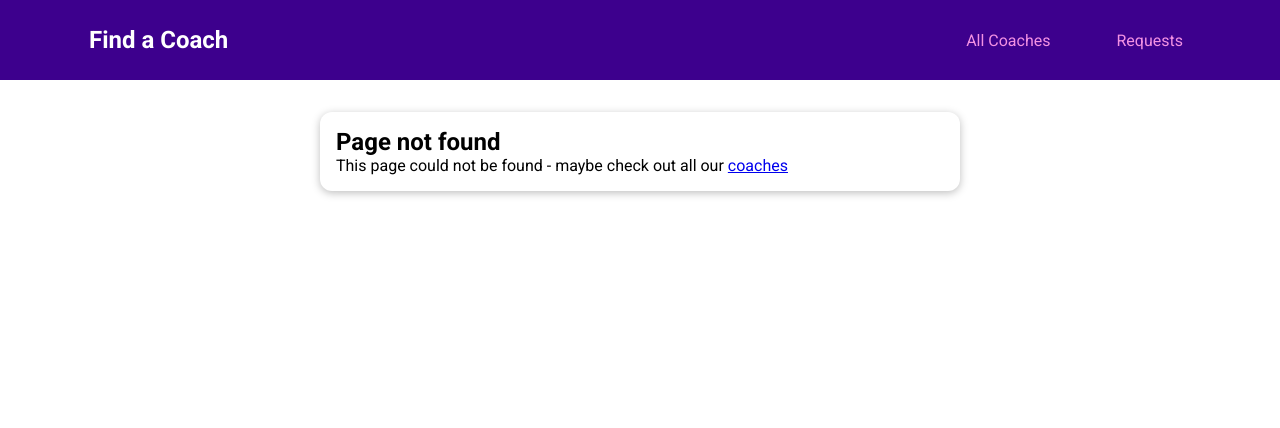
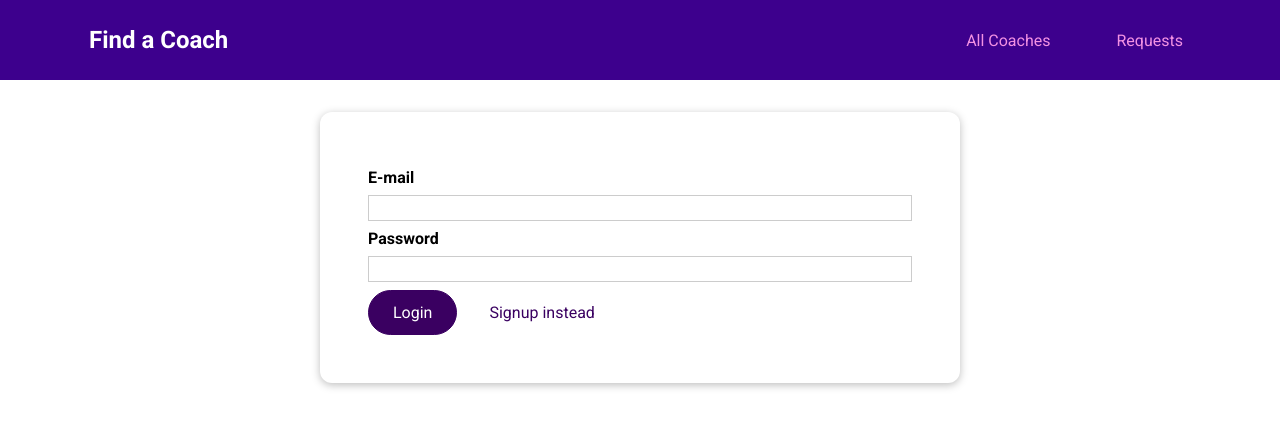
Before and after one commit to annaskuza7/find-coach-app-vue, a Vue app: page /auth in a window 1280 px wide. Before the commit this address had no page. Shown: the top 428 px of the page. Built offline with nearby package versions, Linux system fonts and the light colour scheme.

Commit message:
add authentication page

```diff
--- /dev/null
+++ b/src/pages/auth/UserAuth.vue
@@ -0,0 +1,106 @@
+<template>
+  <BaseCard>
+    <form @submit.prevent="submitForm">
+      <div class="form-control">
+        <label for="email">E-mail</label>
+        <input type="email" id="email" v-model="email" />
+      </div>
+      <div class="form-control">
+        <label for="password">Password</label>
+        <input type="password" id="password" v-model="password" />
+      </div>
+      <p v-if="!formIsValid">
+        Please enter a valid email and password (must be at least 6 characters
+        long).
+      </p>
+      <BaseButton>{{ submitButtonCaption }}</BaseButton>
+      <BaseButton type="button" mode="flat" @click="switchAuthMode">{{
+        switchModeButtonCaption
+      }}</BaseButton>
+    </form>
+  </BaseCard>
+</template>
+
+<script>
+export default {
+  data() {
+    return {
+      email: '',
+      password: '',
+      formIsValid: true,
+      mode: 'login',
+    };
+  },
+  computed: {
+    submitButtonCaption() {
+      if (this.mode === 'login') {
+        return 'Login';
+      } else {
+        return 'Signup';
+      }
+    },
+    switchModeButtonCaption() {
+      if (this.mode === 'login') {
+        return 'Signup instead';
+      } else {
+        return 'Login instead';
+      }
+    },
+  },
+  methods: {
+    submitForm() {
+      this.formIsValid = true;
+
+      if (
+        this.email === '' ||
+        !this.email.includes('@') ||
+        this.password.length < 6
+      ) {
+        this.formIsValid = false;
+        return;
+      }
+      // send http request...
+    },
+    switchAuthMode() {
+      if (this.mode === 'login') {
+        this.mode = 'signup';
+      } else {
+        this.mode = 'login';
+      }
+    },
+  },
+};
+</script>
+
+<style scoped>
+form {
+  margin: 1rem;
+  padding: 1rem;
+}
+
+.form-control {
+  margin: 0.5rem 0;
+}
+
+label {
+  font-weight: bold;
+  margin-bottom: 0.5rem;
+  display: block;
+}
+
+input,
+textarea {
+  display: block;
+  width: 100%;
+  font: inherit;
+  border: 1px solid #ccc;
+  padding: 0.15rem;
+}
+
+input:focus,
+textarea:focus {
+  border-color: #3d008d;
+  background-color: #faf6ff;
+  outline: none;
+}
+</style>
--- a/src/router.js
+++ b/src/router.js
@@ -5,6 +5,7 @@
 import ContactCoach from './pages/requests/ContactCoach.vue';
 import RequestsReceived from './pages/requests/RequestsReceived.vue';
 import NotFound from './pages/NotFound.vue';
+import UserAuth from './pages/auth/UserAuth.vue';
 
 const router = createRouter({
   history: createWebHistory(),
@@ -19,6 +20,7 @@
     },
     { path: '/register', component: CoachRegistration },
     { path: '/requests', component: RequestsReceived },
+    { path: '/auth', component: UserAuth },
     { path: '/:notFound(.*)', component: NotFound },
   ],
 });
```
